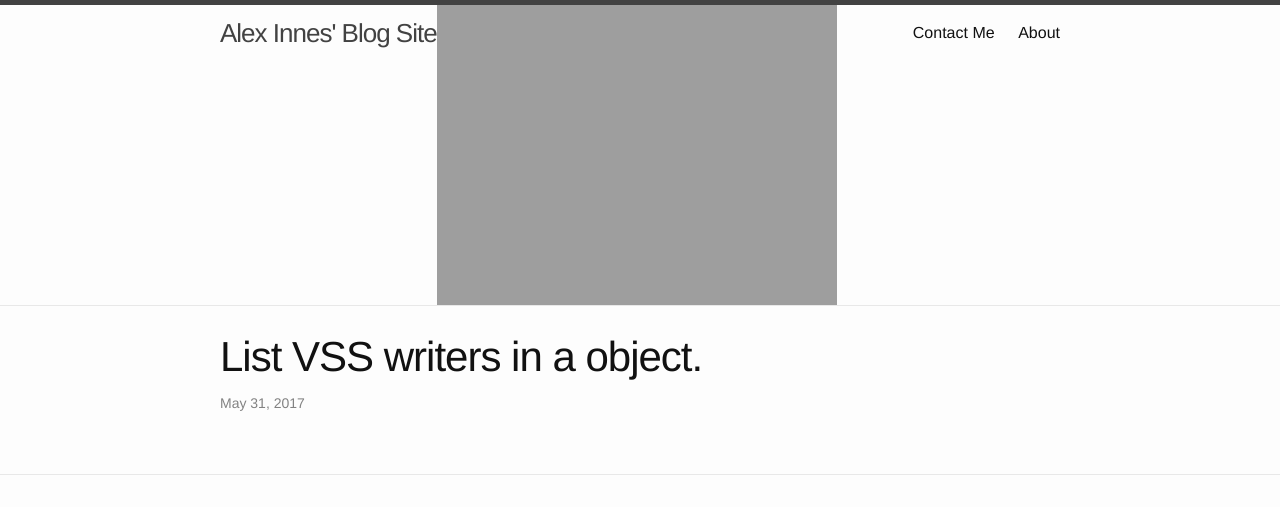
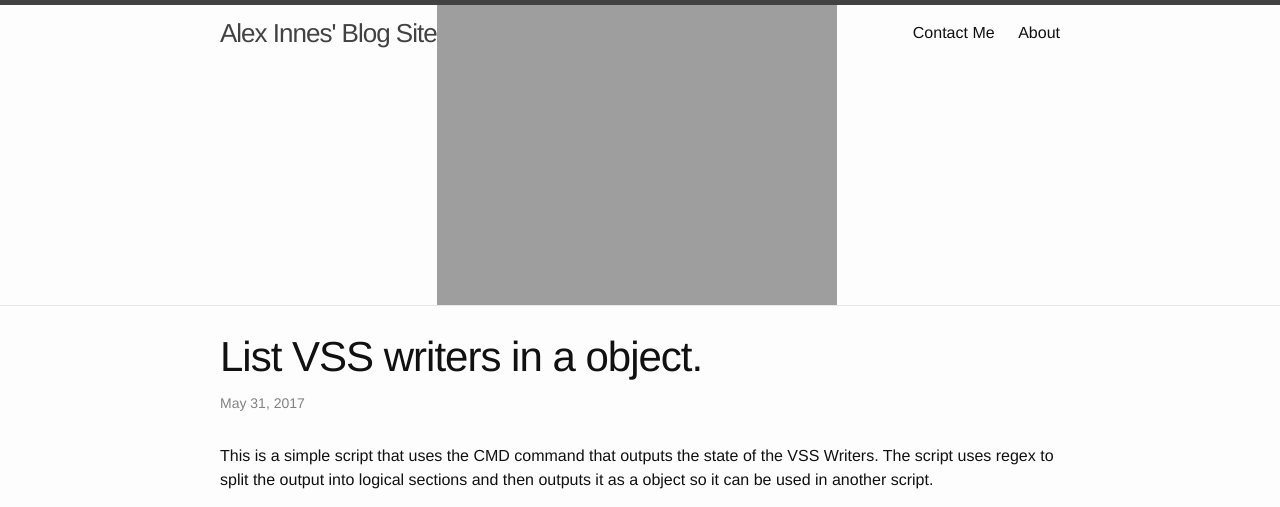
Before and after one commit to alexinnes/alexinnes.github.io, a Jekyll site: the page built from _posts/2017-05-31-list-vss-writers-in-a-object.md, in a window 1280 px wide. Shown: the top 507 px of the page. Built offline with Jekyll 4.4.1, drawn with Linux system fonts in a browser that asks for light colours; our own code applies the rules of GitHub Pages for plain Markdown files; grey boxes are pictures that could not be loaded.

Commit message:
Update from Forestry.io - 2017-05-31-list-vss-writers-in-a-object.md

```diff
--- a/_posts/2017-05-31-list-vss-writers-in-a-object.md
+++ b/_posts/2017-05-31-list-vss-writers-in-a-object.md
@@ -2,3 +2,8 @@
 title: List VSS writers in a object.
 date: '2017-05-31T16:18:21+00:00'
 ---
+
+
+This is a simple script that uses the CMD command that outputs the state of the VSS Writers. The script uses regex to split the output into logical sections and then outputs it as a object so it can be used in another script.
+
+{% gist 5a0263f57bef8f00431dca923faa63d3 %}
```
